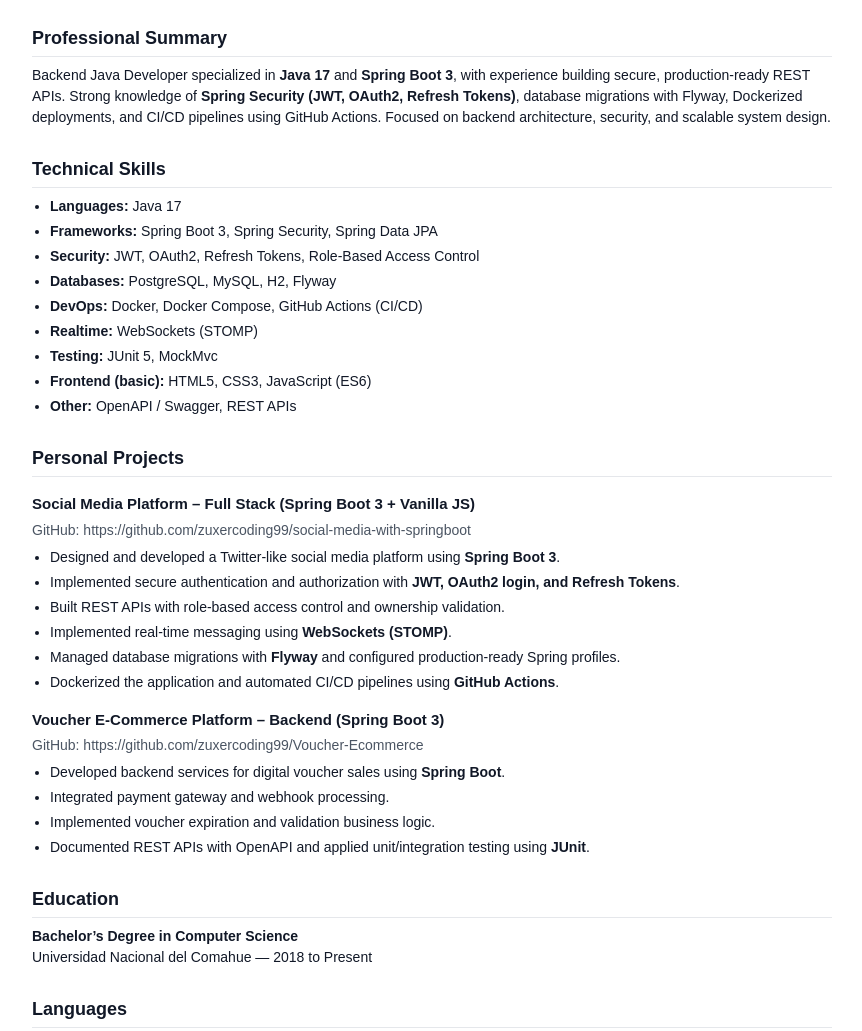
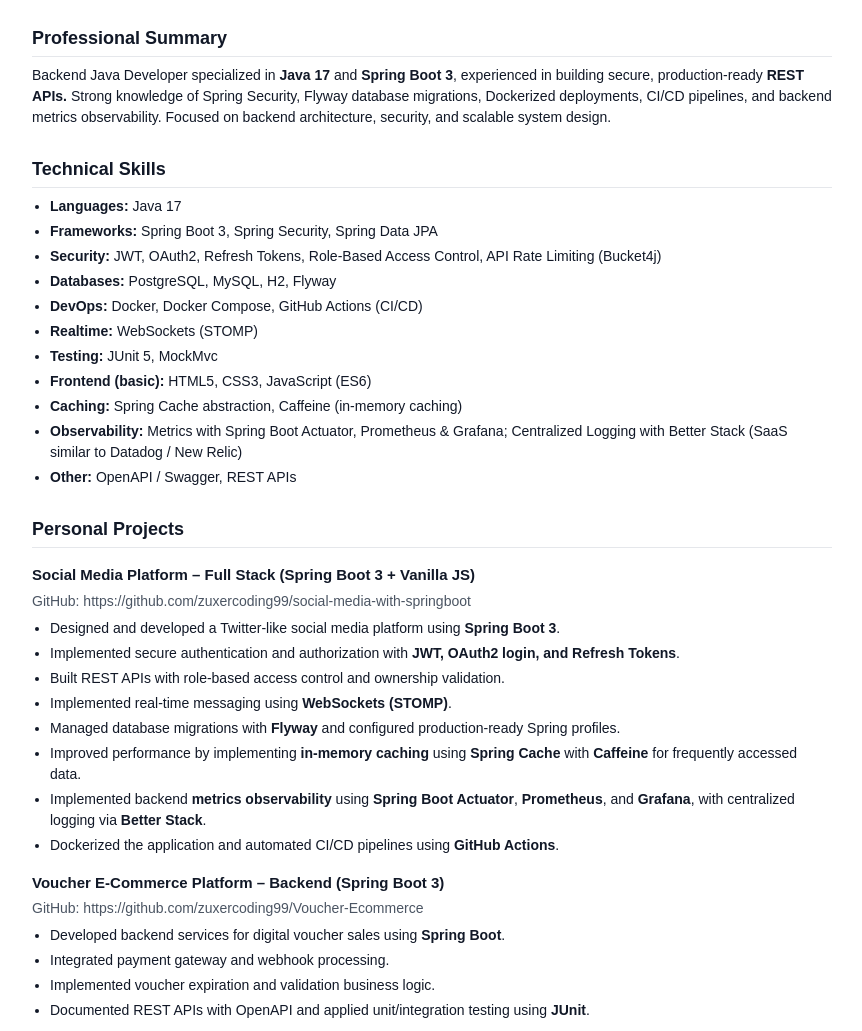
Before and after one commit to zuxercoding99/zuxercoding99.github.io, a plain HTML site: page index.html in a window 1280 px wide. Shown: the part 262-1293 px from the top of the page, without its empty margins (208-1070 px from the left). Drawn offline with Linux system fonts and the light colour scheme.

Commit message:
updated resume

```diff
--- a/index.html
+++ b/index.html
@@ -1,4 +1,4 @@
-<!DOCTYPE html>
+<!doctype html>
 <html lang="es">
   <head>
     <meta charset="UTF-8" />
@@ -101,12 +101,11 @@
         <h2>Professional Summary</h2>
         <p>
           Backend Java Developer specialized in <strong>Java 17</strong> and
-          <strong>Spring Boot 3</strong>, with experience building secure,
-          production-ready REST APIs. Strong knowledge of
-          <strong>Spring Security (JWT, OAuth2, Refresh Tokens)</strong>,
-          database migrations with Flyway, Dockerized deployments, and CI/CD
-          pipelines using GitHub Actions. Focused on backend architecture,
-          security, and scalable system design.
+          <strong>Spring Boot 3</strong>, experienced in building secure,
+          production-ready <strong>REST APIs.</strong> Strong knowledge of
+          Spring Security, Flyway database migrations, Dockerized deployments,
+          CI/CD pipelines, and backend metrics observability. Focused on backend
+          architecture, security, and scalable system design.
         </p>
       </section>
 
@@ -121,8 +120,9 @@
           </li>
           <li>
             <strong>Security:</strong> JWT, OAuth2, Refresh Tokens, Role-Based
-            Access Control
+            Access Control, API Rate Limiting (Bucket4j)
           </li>
+
           <li><strong>Databases:</strong> PostgreSQL, MySQL, H2, Flyway</li>
           <li>
             <strong>DevOps:</strong> Docker, Docker Compose, GitHub Actions
@@ -133,6 +133,16 @@
           <li>
             <strong>Frontend (basic):</strong> HTML5, CSS3, JavaScript (ES6)
           </li>
+          <li>
+            <strong>Caching:</strong>
+            Spring Cache abstraction, Caffeine (in-memory caching)
+          </li>
+          <li>
+            <strong>Observability:</strong>
+            Metrics with Spring Boot Actuator, Prometheus & Grafana; Centralized
+            Logging with Better Stack (SaaS similar to Datadog / New Relic)
+          </li>
+
           <li><strong>Other:</strong> OpenAPI / Swagger, REST APIs</li>
         </ul>
       </section>
@@ -165,6 +175,18 @@
           <li>
             Managed database migrations with <strong>Flyway</strong> and
             configured production-ready Spring profiles.
+          </li>
+          <li>
+            Improved performance by implementing
+            <strong>in-memory caching</strong> using
+            <strong>Spring Cache</strong> with <strong>Caffeine</strong> for
+            frequently accessed data.
+          </li>
+          <li>
+            Implemented backend <strong>metrics observability</strong> using
+            <strong>Spring Boot Actuator</strong>, <strong>Prometheus</strong>,
+            and <strong>Grafana</strong>, with centralized logging via
+            <strong>Better Stack</strong>.
           </li>
           <li>
             Dockerized the application and automated CI/CD pipelines using
```
Also changed, not shown: 2 other files.
